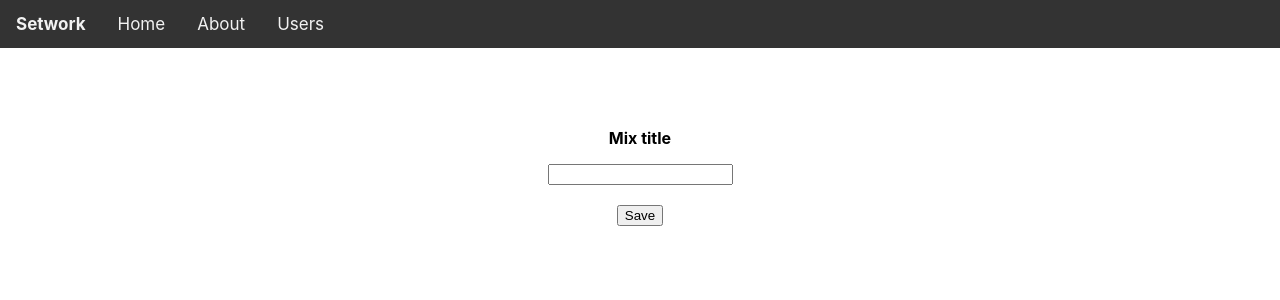
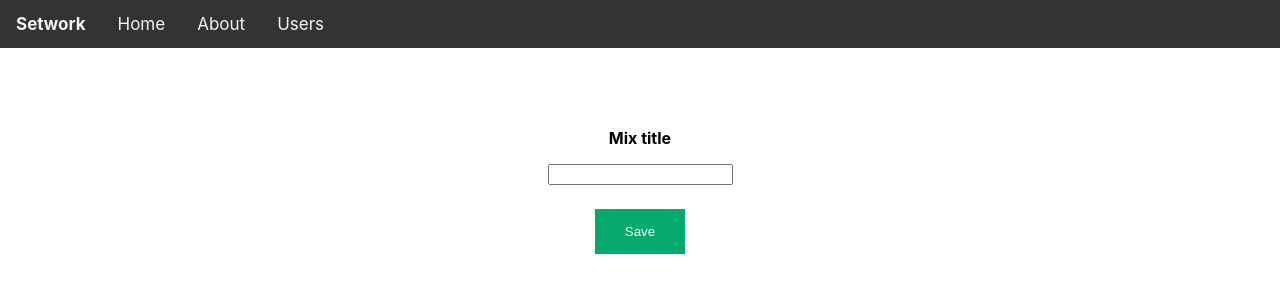
Before and after one commit to grantkayes/setwork-frontend, a React (Create React App) app: page / in a window 1280 px wide. Shown: the top 300 px of the page. Built offline with nearby package versions, Linux system fonts and the light colour scheme.

Commit message:
restyle mix title submit button

```diff
--- a/src/App.css
+++ b/src/App.css
@@ -37,3 +37,14 @@ ul {
   background-color: #04AA6D;
   color: white;
 }
+
+input[type=button],
+input[type=submit] {
+    background-color: #04AA6D;
+    border: none;
+    color: #fff;
+    padding: 15px 30px;
+    text-decoration: none;
+    margin: 4px 2px;
+    cursor: pointer;
+}
--- a/src/components/Home.js
+++ b/src/components/Home.js
@@ -29,7 +29,7 @@ function Home () {
           <label for="mix_title" style={{"font-weight": "bold", "margin-bottom": "2vh"}}>Mix title</label>
           <input type="text" id="mix_title" name="mix_title"/>
           <br></br>
-          <button onClick={handleClickEvent}>Save</button>
+          <input type="button" value="Save" onClick={handleClickEvent}/>
         </form>
       </section>
     </div>
```
